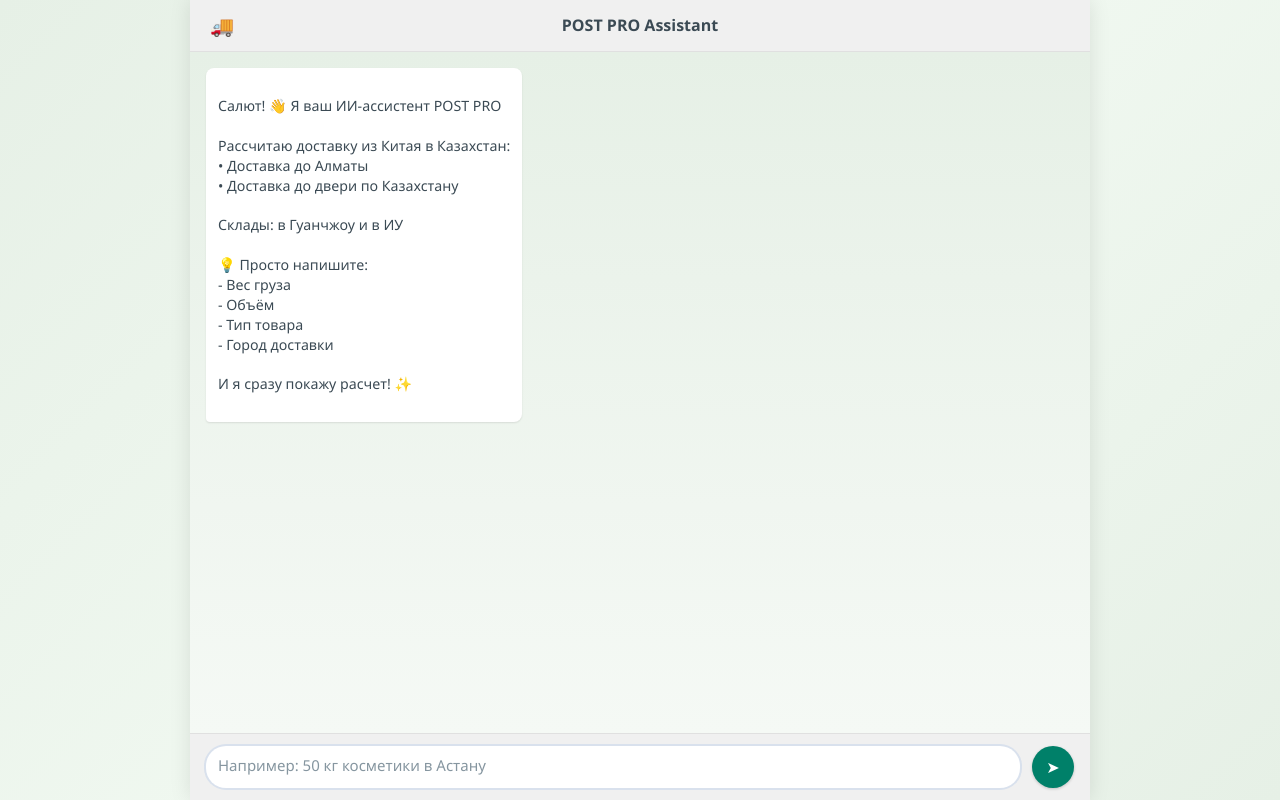
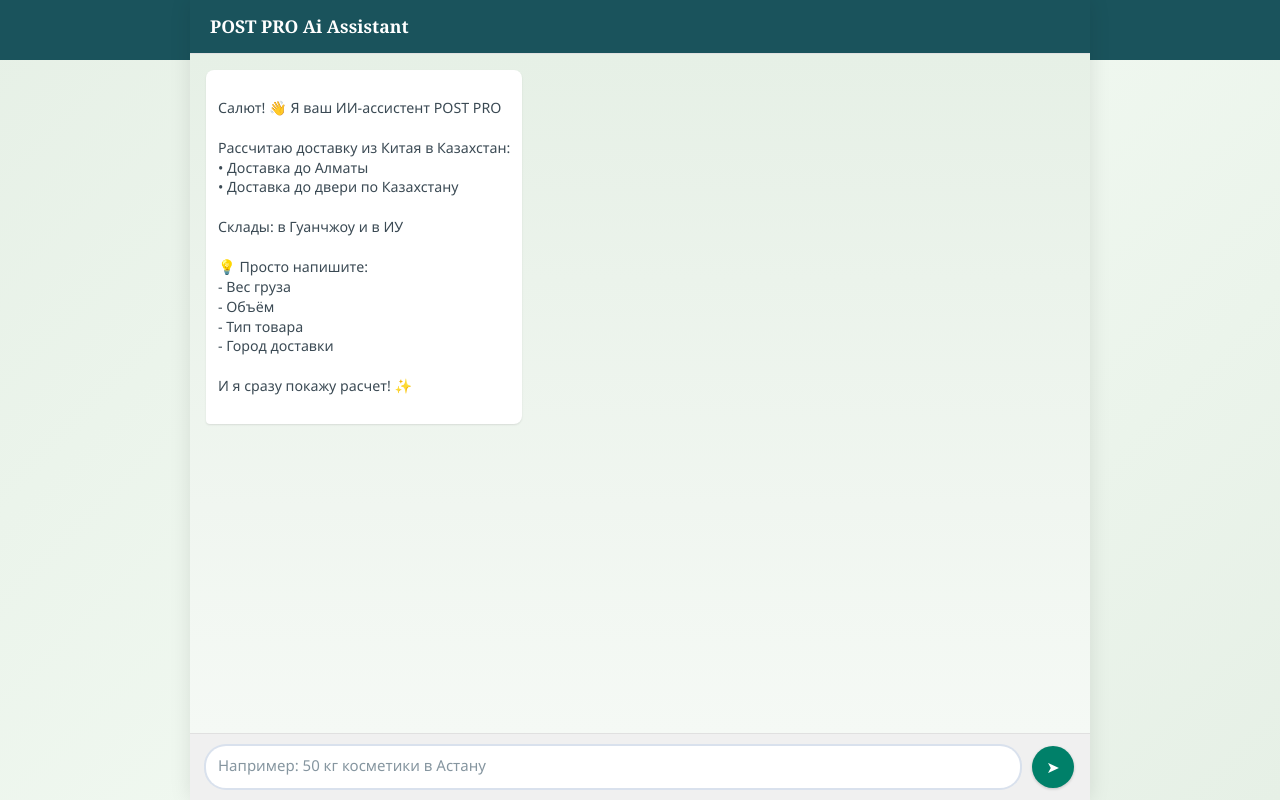
Before and after one commit to beketaitzhanov-ship-it/Post-Pro, a Flask app: page / in a window 1280 px wide. Run offline with Flask 3, Linux system fonts and the light colour scheme; some web fonts are replaced.

Commit message:
Update index.html

```diff
--- a/templates/index.html
+++ b/templates/index.html
@@ -14,7 +14,11 @@
 
         body {
             font-family: 'Segoe UI', -apple-system, BlinkMacSystemFont, sans-serif;
-            background: linear-gradient(135deg, #e6f0e6 0%, #f0f8f0 50%, #e6f0e6 100%);
+            background:
+                /* Темная плашка как в photo_5442628831925109744_y.jpg */
+                linear-gradient(to bottom, #1a535c 60px, transparent 60px),
+                /* Светло-зеленый фон с паттерном WhatsApp */
+                linear-gradient(135deg, #e6f0e6 0%, #f0f8f0 50%, #e6f0e6 100%);
             color: #3b4a54;
             min-height: 100vh;
             display: flex;
@@ -41,27 +45,22 @@
         .header {
             padding: 16px 20px;
             border-bottom: 1px solid #e0e0e0;
-            background: #f0f0f0;
-            color: #3b4a54;
+            background: #1a535c; /* Темно-бирюзовый из photo_5442628831925109744_y.jpg */
+            color: white;
             flex-shrink: 0;
             display: flex;
             align-items: center;
-            justify-content: center;
+            justify-content: flex-start;
             position: relative;
         }
 
-        .header::before {
-            content: "🚚";
-            position: absolute;
-            left: 20px;
-            font-size: 1.2rem;
-        }
-
         .header-text h1 {
-            font-size: 1rem;
+            font-family: 'Cambria', 'Times New Roman', serif;
+            font-size: 1.1rem;
             font-weight: 600;
-            color: #3b4a54;
+            color: white;
             line-height: 1.2;
+            margin-left: 0;
         }
 
         .chat-messages {
@@ -250,6 +249,10 @@
                 padding: 14px 16px;
             }
 
+            .header-text h1 {
+                font-size: 1rem;
+            }
+
             .chat-messages {
                 padding: 12px;
             }
@@ -280,7 +283,7 @@
     <div class="chat-container">
         <div class="header">
             <div class="header-text">
-                <h1>POST PRO Assistant</h1>
+                <h1>POST PRO Ai Assistant</h1>
             </div>
         </div>
 
```
